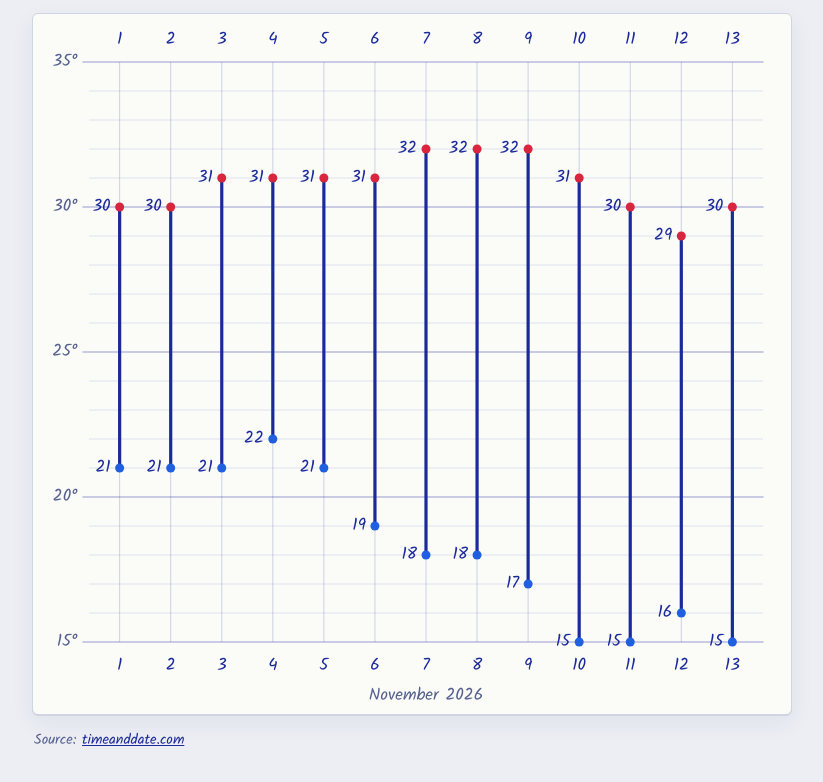
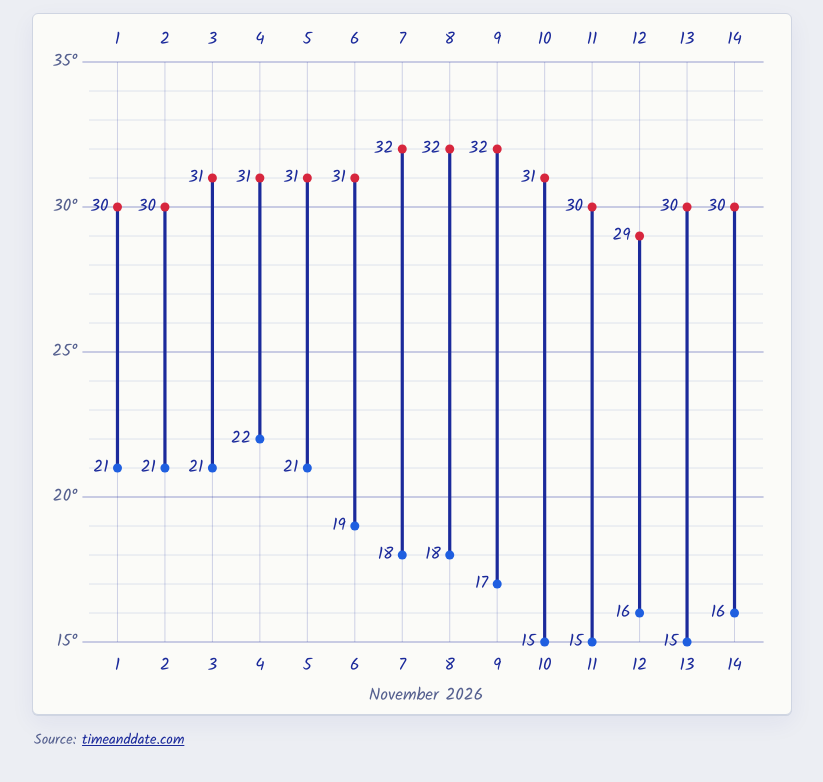
Before and after one commit to asingh44878/temp-nov-2026, a plain HTML site: page index.html in a window 1280 px wide. Shown: the part 94-876 px from the top of the page, without its empty margins (228-1051 px from the left). Drawn offline with nearby package versions, Linux system fonts and the light colour scheme.

Commit message:
Add weather data for day 14

```diff
--- a/index.html
+++ b/index.html
@@ -111,7 +111,8 @@
     { day: 10, min: 15, max: 31 },
     { day: 11, min: 15, max: 30},
     { day: 12, min: 16, max: 29},
-    { day: 13, min: 15, max: 30}
+    { day: 13, min: 15, max: 30},
+    { day: 14, min: 16, max: 30}
   ];
 
   const Y_MIN = 15, Y_MAX = 35;
```
